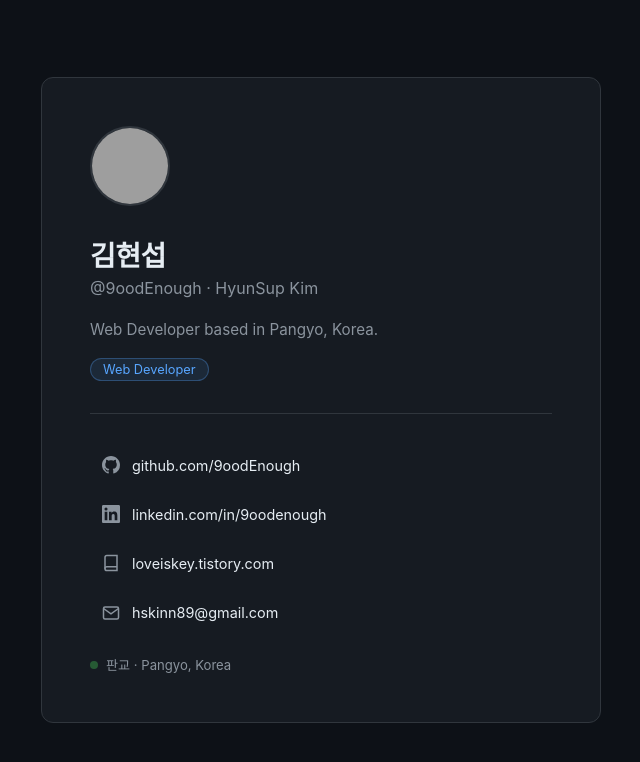
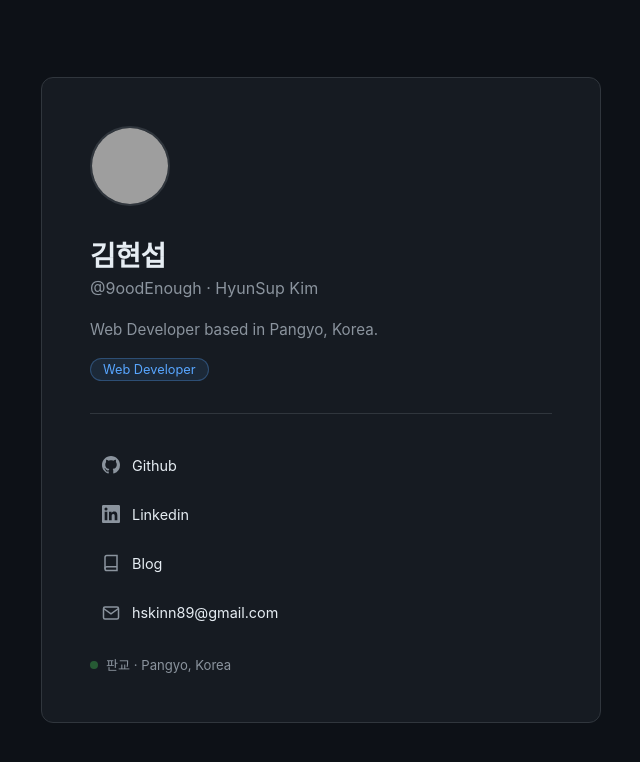
Before and after one commit to 9oodEnough/9oodEnough.github.io, a plain HTML site: page index.html in a window 1280 px wide. Shown: the whole page, without its empty margins (319-959 px from the left). Drawn offline with Linux system fonts and the light colour scheme; grey boxes are pictures that could not be loaded.

Commit message:
Update link labels

```diff
--- a/index.html
+++ b/index.html
@@ -35,15 +35,15 @@
     <div class="links">
       <a class="link-item" href="https://github.com/9oodEnough" target="_blank" rel="noopener">
         <svg class="link-icon" viewBox="0 0 24 24" fill="currentColor"><path d="M12 0C5.37 0 0 5.37 0 12c0 5.31 3.435 9.795 8.205 11.385.6.105.825-.255.825-.57 0-.285-.015-1.23-.015-2.235-3.015.555-3.795-.735-4.035-1.41-.135-.345-.72-1.41-1.23-1.695-.42-.225-1.02-.78-.015-.795.945-.015 1.62.87 1.845 1.23 1.08 1.815 2.805 1.305 3.495.99.105-.78.42-1.305.765-1.605-2.67-.3-5.46-1.335-5.46-5.925 0-1.305.465-2.385 1.23-3.225-.12-.3-.54-1.53.12-3.18 0 0 1.005-.315 3.3 1.23.96-.27 1.98-.405 3-.405s2.04.135 3 .405c2.295-1.56 3.3-1.23 3.3-1.23.66 1.65.24 2.88.12 3.18.765.84 1.23 1.905 1.23 3.225 0 4.605-2.805 5.625-5.475 5.925.435.375.81 1.095.81 2.22 0 1.605-.015 2.895-.015 3.3 0 .315.225.69.825.57A12.02 12.02 0 0024 12c0-6.63-5.37-12-12-12z"/></svg>
-        github.com/9oodEnough
+        Github
       </a>
       <a class="link-item" href="https://www.linkedin.com/in/9oodenough/" target="_blank" rel="noopener">
         <svg class="link-icon" viewBox="0 0 24 24" fill="currentColor"><path d="M20.447 20.452h-3.554v-5.569c0-1.328-.027-3.037-1.852-3.037-1.853 0-2.136 1.445-2.136 2.939v5.667H9.351V9h3.414v1.561h.046c.477-.9 1.637-1.85 3.37-1.85 3.601 0 4.267 2.37 4.267 5.455v6.286zM5.337 7.433a2.062 2.062 0 01-2.063-2.065 2.064 2.064 0 112.063 2.065zm1.782 13.019H3.555V9h3.564v11.452zM22.225 0H1.771C.792 0 0 .774 0 1.729v20.542C0 23.227.792 24 1.771 24h20.451C23.2 24 24 23.227 24 22.271V1.729C24 .774 23.2 0 22.222 0h.003z"/></svg>
-        linkedin.com/in/9oodenough
+        Linkedin
       </a>
       <a class="link-item" href="https://loveiskey.tistory.com" target="_blank" rel="noopener">
         <svg class="link-icon" viewBox="0 0 24 24" fill="none" stroke="currentColor" stroke-width="2"><path d="M4 19.5A2.5 2.5 0 016.5 17H20"/><path d="M6.5 2H20v20H6.5A2.5 2.5 0 014 19.5v-15A2.5 2.5 0 016.5 2z"/></svg>
-        loveiskey.tistory.com
+        Blog
       </a>
       <a class="link-item" href="mailto:hskinn89@gmail.com">
         <svg class="link-icon" viewBox="0 0 24 24" fill="none" stroke="currentColor" stroke-width="2"><path d="M4 4h16c1.1 0 2 .9 2 2v12c0 1.1-.9 2-2 2H4c-1.1 0-2-.9-2-2V6c0-1.1.9-2 2-2z"/><polyline points="22,6 12,13 2,6"/></svg>
```
